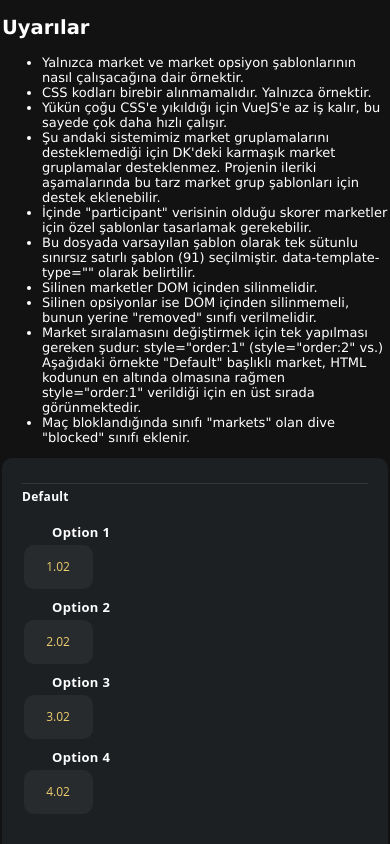
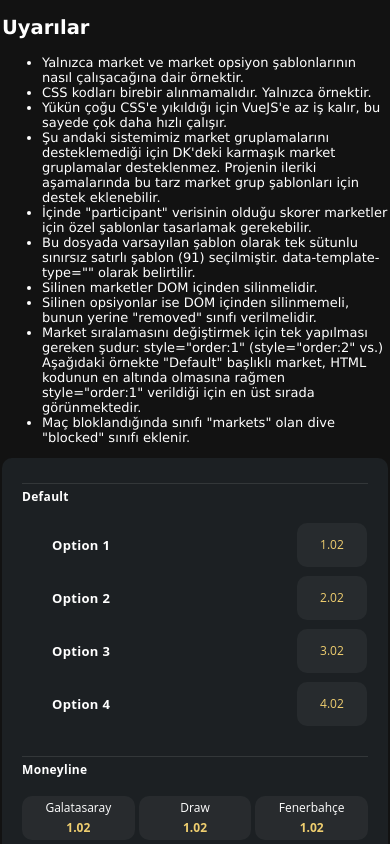
Before and after one commit to Pharaon3/Betting-Site-Design, a plain HTML site: page event-detail-test.html in a window 390 px wide. Shown: the top 844 px of the page. Drawn offline with Linux system fonts and the light colour scheme; a web font is replaced by a local one.

Commit message:
default column

```diff
--- a/event-detail-test.html
+++ b/event-detail-test.html
@@ -473,7 +473,7 @@ body {
 	color: #EFCE6F !important;
 }
 @media screen and (max-width: 768px) {
-	.market:not([data-template-type="91"]) > .market-options > .market-option {
+	.market:not([data-template-type="91"], [data-template-type=""]) > .market-options > .market-option {
 		flex-direction: column;
 		gap:4px !important;
 	}
```
